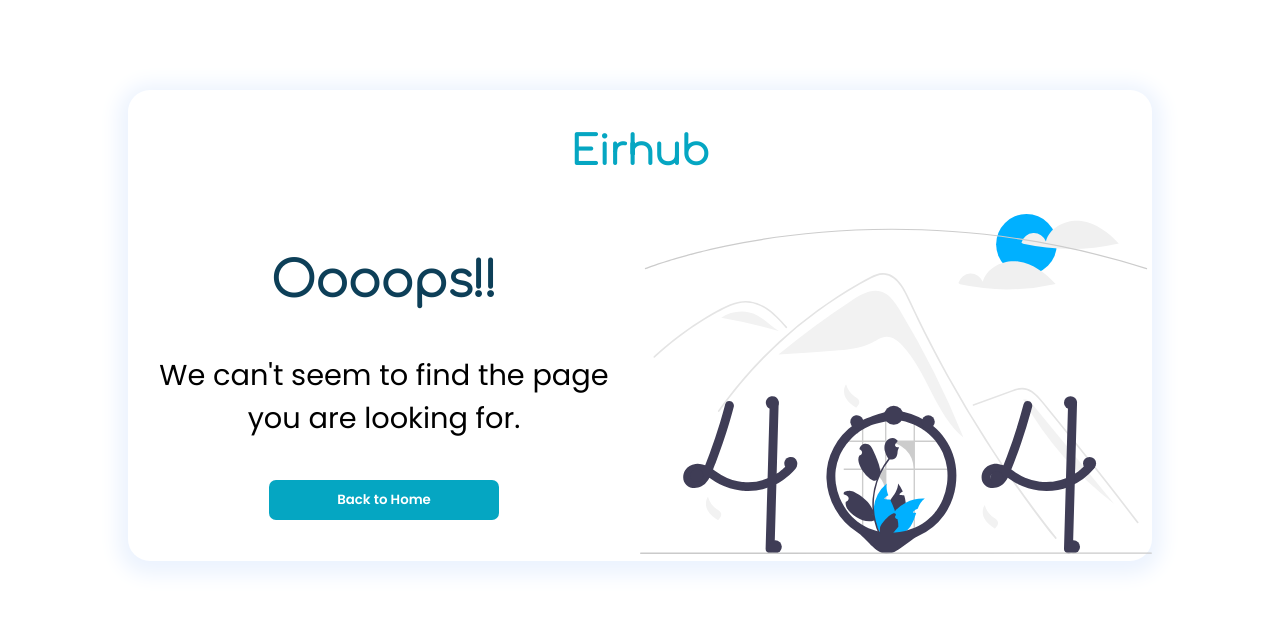
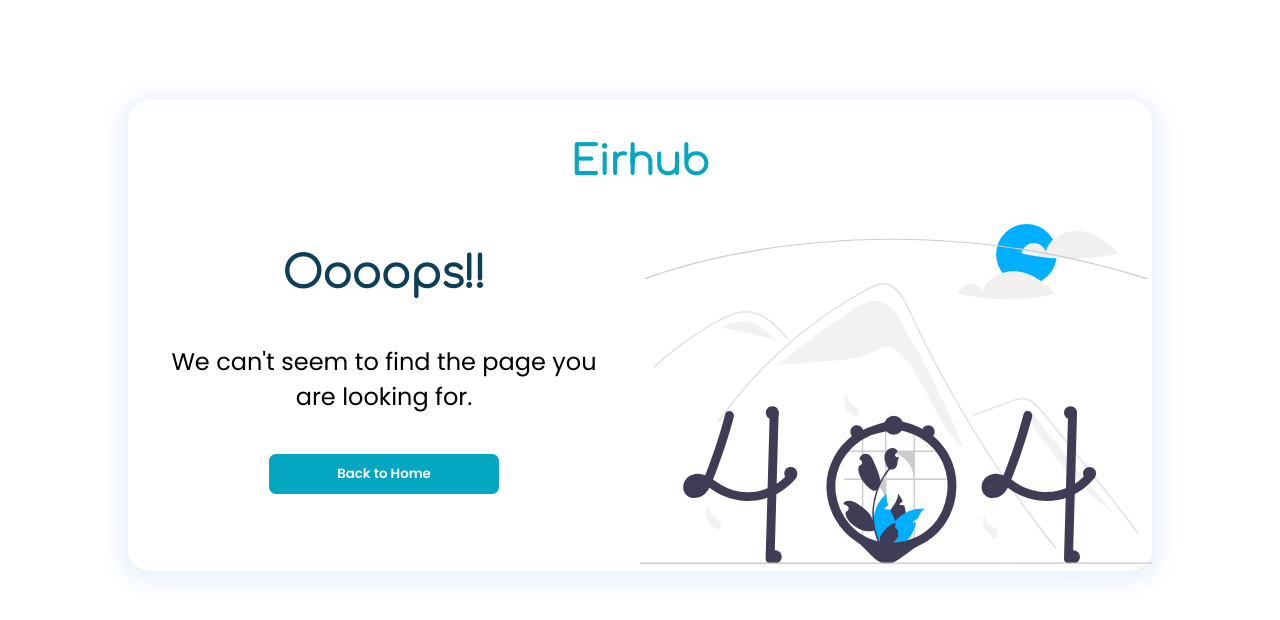
Before and after one commit to Silicon-Valley00/eirhub-frontend, a React (Create React App) app in the folder client/: page /error in a window 1280 px wide. Shown: the top 620 px of the page. Built offline with nearby package versions, Linux system fonts and the light colour scheme.

Commit message:
Fixed some font sixes in responsive page

```diff
--- a/client/src/Pages/PageNotFound/PageNotFound.module.css
+++ b/client/src/Pages/PageNotFound/PageNotFound.module.css
@@ -1,16 +1,14 @@
 @import url('https://fonts.googleapis.com/css2?family=Comfortaa:wght@300&display=swap');
 
 .PNFcontainer {
-   margin: 90px auto;
+   margin: 100px auto;
    text-align: center;
-   height: 80%px;
+   height: 100%;
    width: 80%;
    box-shadow: 0px 4px 20px 10px #ecf3fe;
    border-radius: 22px;
    display: grid;
    grid-template-columns: repeat(2, 1fr);
-}
-.PNFcontainer1 {
 }
 .header1 {
    font-size: 2.5rem;
@@ -28,15 +26,18 @@
    font-size: 1.8rem;
    width: 90%;
    justify-self: center;
+   margin-bottom: 10%;
 }
 .Para h1 {
-   font-size: 3rem;
+   font-size: 2.7rem;
    font-family: Comfortaa;
    color: #0d3f58;
    margin-bottom: 10%;
 }
 .Para p {
    margin-bottom: 7%;
+   font-size: 1.5rem;
+   width: 100%;
 }
 .PNFcontainer button {
    width: 50%;
```
